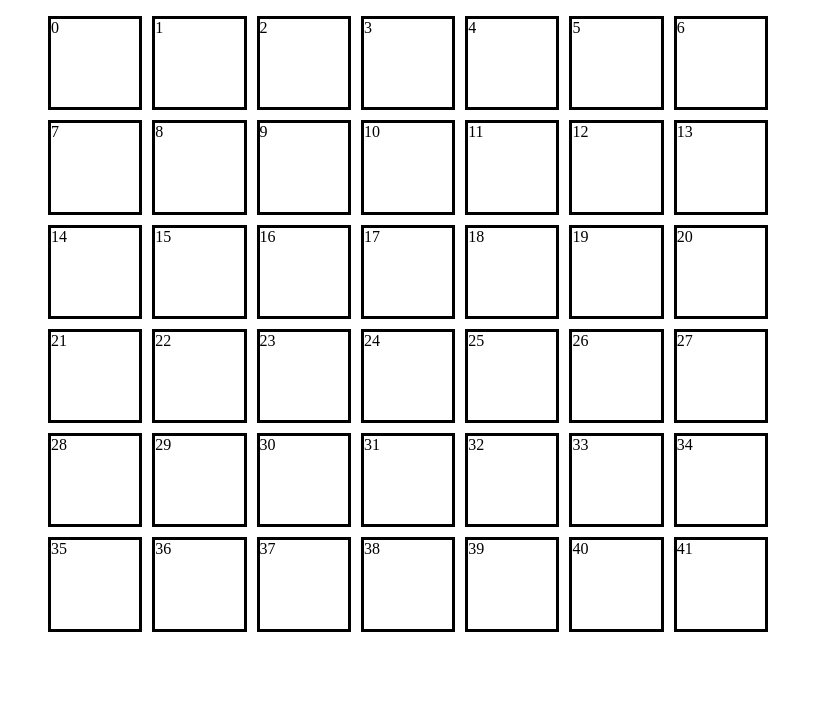
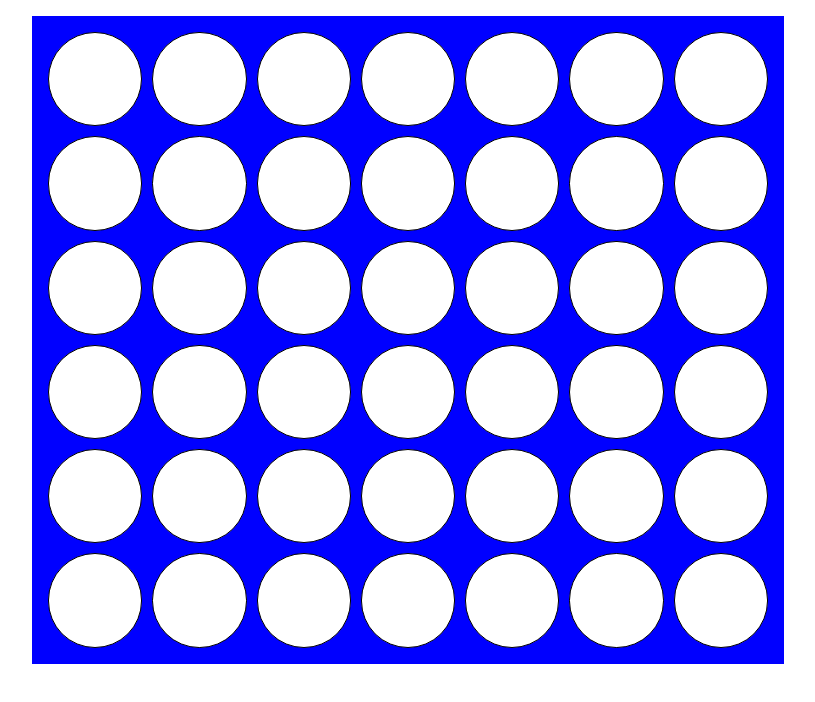
Before and after one commit to Kuba429/connect4, a React (Vite) app: page / in a window 1280 px wide. Shown: the top 702 px of the page, without its empty margins (232-1047 px from the left). Built offline with nearby package versions, Linux system fonts and the light colour scheme.

Commit message:
css, falling animation

```diff
--- a/src/components/Cell.tsx
+++ b/src/components/Cell.tsx
@@ -17,17 +17,14 @@ export const Cell: FC<{ cell: cell }> = ({ cell }) => {
 		if (!result) return;
 		store.winner = result.winner;
 	}; // this store access doesn't need to be reactive; only accesses proxy on click; love valtio <3
+	const colorClass = cell.value ? "player" + cell.value : "";
 	return (
-		<div
-			style={{
-				border: "3px solid black",
-				borderColor:
-					cell.value === 1 ? "red" : cell.value === 2 ? "blue" : "",
-			}}
-			onClick={handleClick}
-			className="cell"
-		>
-			{cell.id}
+		<div onClick={handleClick} className={`cell ${colorClass}`}>
+			{
+				// parent div is a white, empty cell; a placeholder
+				// the div inside is the one getting colored and animated
+			}
+			<div></div>
 		</div>
 	);
 };
--- a/src/index.scss
+++ b/src/index.scss
@@ -14,8 +14,35 @@ body,
 	gap: 10px;
 	max-width: 90vmin;
 	margin: 1rem auto;
+	padding: 1rem;
+	background: blue;
+}
+.cell {
+	aspect-ratio: 1 / 1;
+	border: 1px solid black;
+	background: white;
+	border-radius: 50%;
 	div {
-		aspect-ratio: 1 / 1;
-		border: 1px solid black;
+		transform: translateY(-150vh);
+		transition: ease transform 0.4s;
+		width: 100%;
+		height: 100%;
+		border-radius: inherit;
+	}
+	&.player1,
+	&.player2 {
+		div {
+			transform: translateY(0);
+		}
+	}
+	&.player1 {
+		div {
+			background-color: red;
+		}
+	}
+	&.player2 {
+		div {
+			background-color: yellow;
+		}
 	}
 }
```
